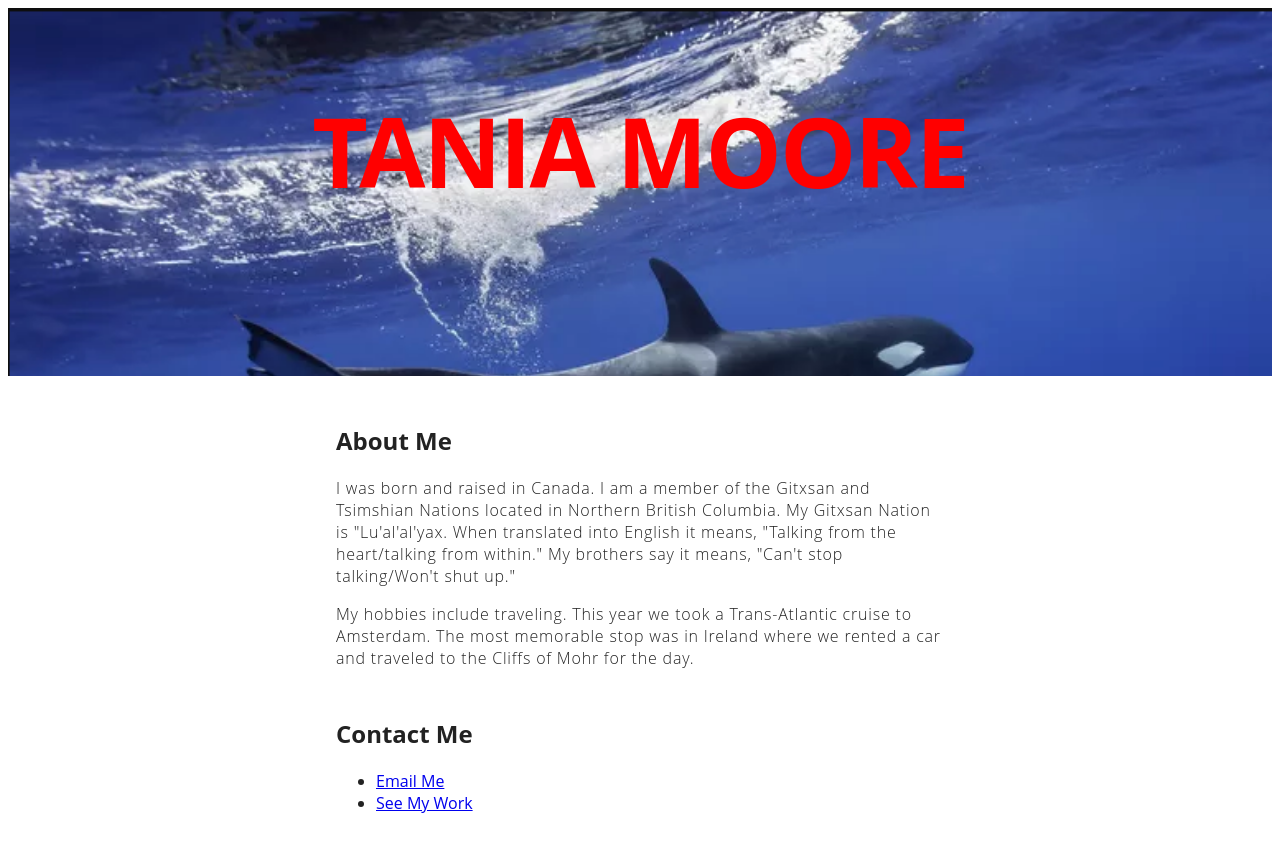
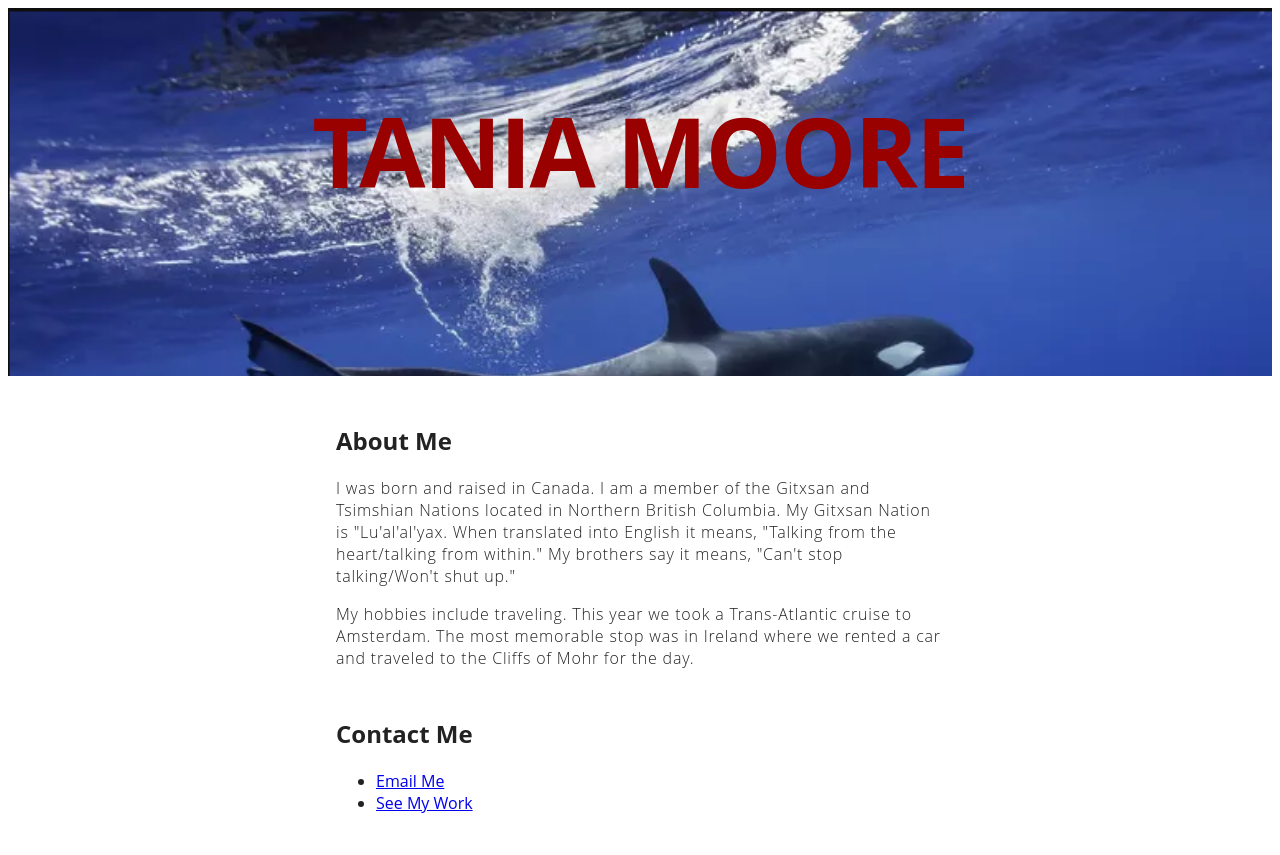
Before and after one commit to TaniaGM/Portfolio, a plain HTML site: page index.html in a window 1280 px wide. Drawn offline with Linux system fonts and the light colour scheme; files whose address does not match are found by name.

Commit message:
Update style.css

```diff
--- a/assets/css/style.css
+++ b/assets/css/style.css
@@ -29,7 +29,7 @@ body {
     font-size: 6em;
     letter-spacing: -0.02em;
     text-transform: uppercase;
-    color: #ff0000;
+    color: #990000;
 }
 
 .details {
```
